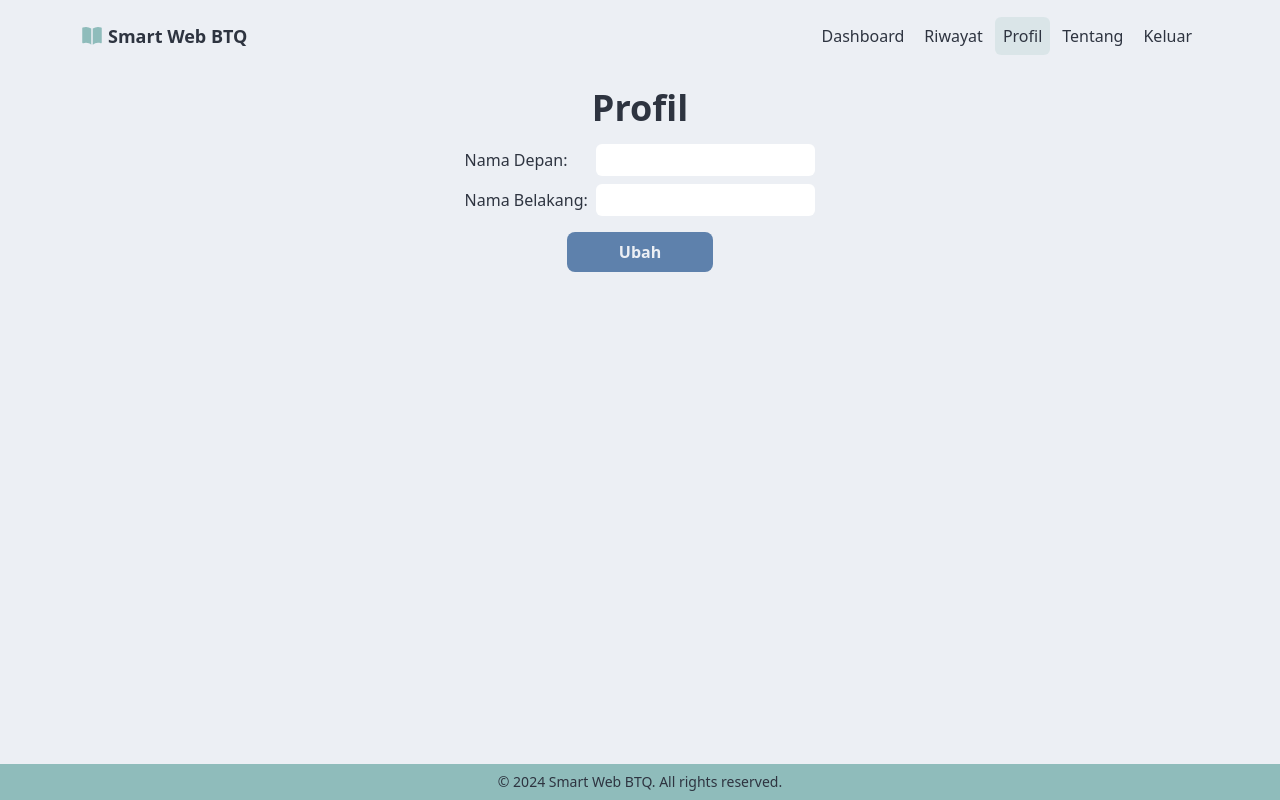
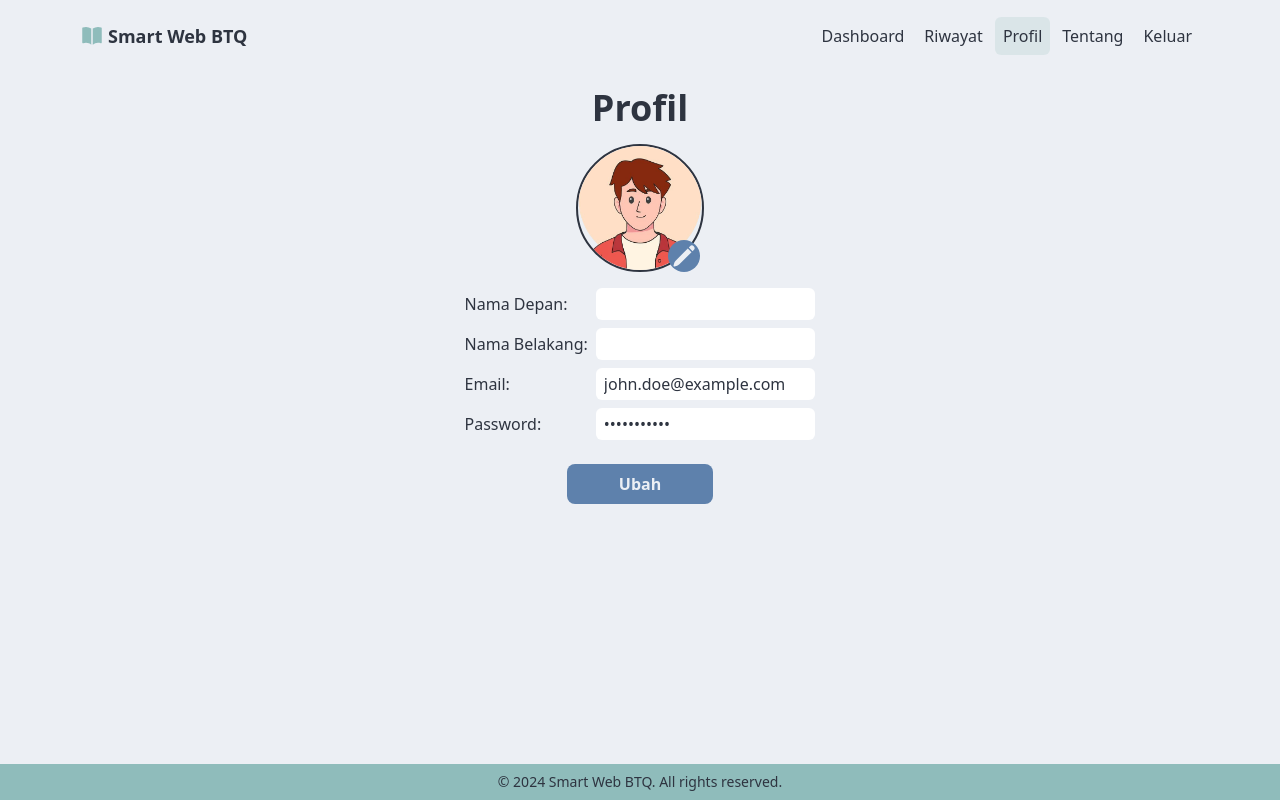
Before and after one commit to MarcMan710/smart-web-btq, a React (Create React App) app in the folder frontend/: page /profile in a window 1280 px wide. Built offline with nearby package versions, Linux system fonts and the light colour scheme; no server answers; sample sign-in values are in the browser's storage.

Commit message:
Rework profile page layout

```diff
--- a/frontend/src/pages/Profile.js
+++ b/frontend/src/pages/Profile.js
@@ -3,6 +3,7 @@ import api from "../axiosConfig";
 import AuthContext from "../context/AuthContext";
 import Button from "../components/Button";
 import { toast } from "react-toastify";
+import potrait from "../assets/man.png";
 
 const Profile = () => {
   const { authState } = useContext(AuthContext);
@@ -55,8 +56,27 @@ const Profile = () => {
   return (
     <div className="flex flex-col items-center text-nblack4">
       <h1 className="font-bold text-4xl mb-4">Profil</h1>
+
+      <div className="relative cursor-pointer">
+        <div className="absolute rounded-full w-[8rem] h-[8rem] hover:bg-nblack4/20"></div>
+        <img
+          src={potrait}
+          className="mb-4 w-[8rem] h-[8rem] object-cover rounded-full border-solid border-2 border-nblack4"
+        ></img>
+        <div className="rounded-full bg-nblue4 absolute bottom-4 right-1 p-1">
+          <svg
+            xmlns="http://www.w3.org/2000/svg"
+            viewBox="0 0 24 24"
+            fill="currentColor"
+            className="size-6 text-nwhite1"
+          >
+            <path d="M21.731 2.269a2.625 2.625 0 0 0-3.712 0l-1.157 1.157 3.712 3.712 1.157-1.157a2.625 2.625 0 0 0 0-3.712ZM19.513 8.199l-3.712-3.712-12.15 12.15a5.25 5.25 0 0 0-1.32 2.214l-.8 2.685a.75.75 0 0 0 .933.933l2.685-.8a5.25 5.25 0 0 0 2.214-1.32L19.513 8.2Z" />
+          </svg>
+        </div>
+      </div>
+
       <form onSubmit={handleSubmit}>
-        <div className="flex flex-col">
+        <div className="flex flex-col mb-20">
           <div className="flex items-center justify-between space-x-2 mb-2">
             <label htmlFor="firstName">Nama Depan:</label>
             <input
@@ -68,7 +88,7 @@ const Profile = () => {
               className="px-2 py-1 rounded-md w-[24ch]"
             />
           </div>
-          <div className="flex items-center justify-between space-x-2 mb-4">
+          <div className="flex items-center justify-between space-x-2 mb-2">
             <label htmlFor="lastName">Nama Belakang:</label>
             <input
               id="lastName"
@@ -77,6 +97,28 @@ const Profile = () => {
               value={userData.lastName}
               onChange={handleChange}
               className="px-2 py-1 rounded-md w-[24ch]"
+            />
+          </div>
+          <div className="flex items-center justify-between space-x-2 mb-2">
+            <label htmlFor="lastName">Email:</label>
+            <input
+              id="email"
+              name="email"
+              type="email"
+              value="john.doe@example.com"
+              className="px-2 py-1 rounded-md w-[24ch]"
+              readOnly
+            />
+          </div>
+          <div className="flex items-center justify-between space-x-2 mb-6">
+            <label htmlFor="lastName">Password:</label>
+            <input
+              id="password"
+              name="password"
+              type="password"
+              value="password123"
+              className="px-2 py-1 rounded-md w-[24ch]"
+              readOnly
             />
           </div>
           <div className="self-center">
```
